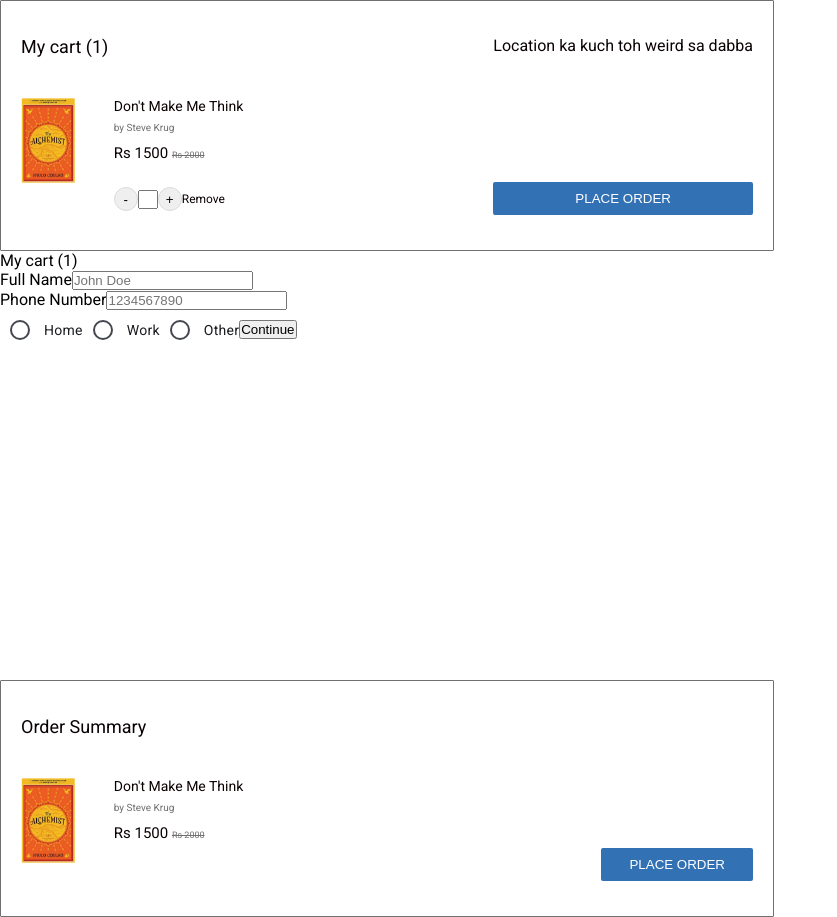
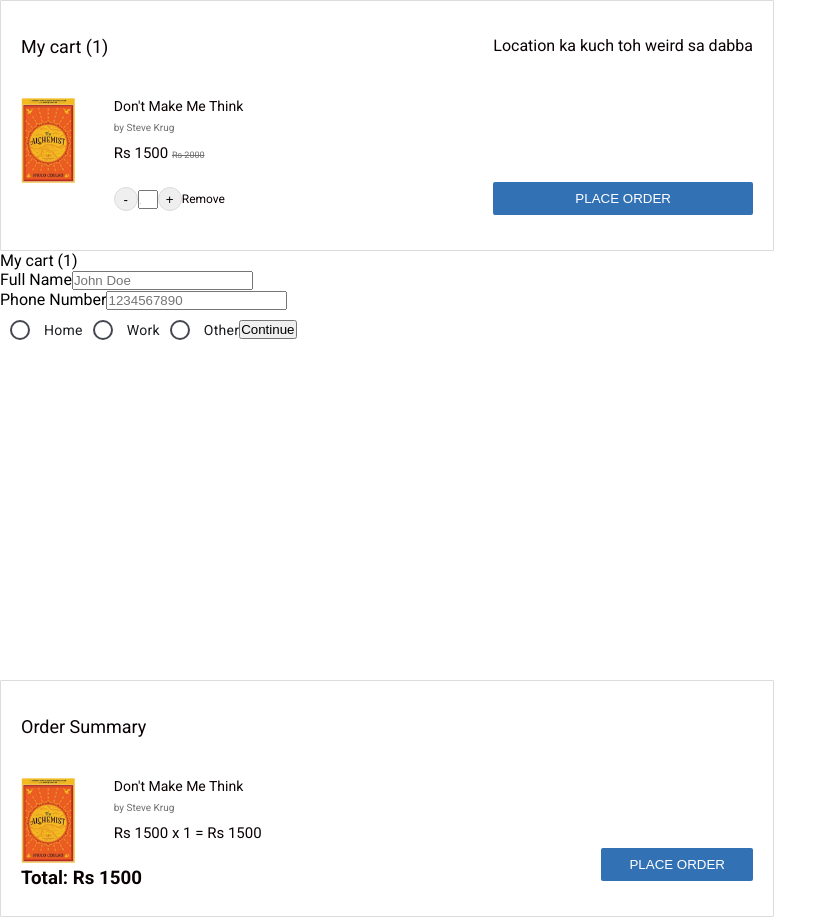
Before and after one commit to DarshikaNemani/Bookstore, an Angular app: page /order in a window 1280 px wide. Shown: the whole page, without its empty margins (0-837 px from the left). Built offline with nearby package versions, Linux system fonts and the light colour scheme; sample sign-in values are in the browser's storage.

Commit message:
Add: order page

```diff
--- a/src/app/pages/order/order.component.css
+++ b/src/app/pages/order/order.component.css
@@ -1,6 +1,6 @@
 .my-cart-container,
 .order-summary-container {
-    border: 1px solid #707070;
+    border: 1px solid #DCDCDC;
     display: flex;
     width: 774px;
     height: 251px;
--- a/src/app/pages/order/order.component.html
+++ b/src/app/pages/order/order.component.html
@@ -2,28 +2,30 @@
     <div class="my-cart-container">
         <div class="my-cart-left-container">
             <div class="my-cart-title">
-                <p class="my-cart-title">My cart (1)</p>
+                <p class="my-cart-title">My cart ({{orderItems.length}})</p>
             </div>
-            <div class="my-cart-main">
+            <div class="my-cart-main" *ngFor="let item of orderItems; let i = index">
                 <div class="my-cart-image">
                     <img src="Image 7.png" alt="Book Image">
                 </div>
                 <div class="my-cart-details">
-                    <p class="my-cart-book-name">Don't Make Me Think</p>
+                    <p class="my-cart-book-name">{{item.product_name}}</p>
                     <p class="my-cart-book-author">by Steve Krug</p>
                     <div class="my-cart-price-container">
-                        <span class="my-cart-book-discount">Rs 1500 </span>
+                        <span class="my-cart-book-discount">Rs {{item.product_price}} </span>
                         <span class="my-cart-book-price">
                             <del>Rs 2000</del>
                         </span>
                     </div>
                     <div class="my-cart-book-quantity">
                         <div class="my-cart-book-quantity-change">
-                            <button class="my-cart-book-decrease">-</button>
-                            <input type="number">
-                            <button class="my-cart-book-increase">+</button>
+                            <button class="my-cart-book-decrease"
+                                    (click)="updateQuantity(i, item.product_quantity - 1)">-</button>
+                            <input type="number" [value]="item.product_quantity" readonly>
+                            <button class="my-cart-book-increase"
+                                    (click)="updateQuantity(i, item.product_quantity + 1)">+</button>
                             <div class="my-cart-book-quantity-change">
-                                <a href="">Remove</a>
+                                <a href="javascript:void(0)" (click)="removeItem(i)">Remove</a>
                             </div>
                         </div>
                     </div>
@@ -31,37 +33,44 @@
             </div>
         </div>
         <div class="my-cart-right-container">
-            <div class="my-cart-location"> Location ka kuch toh weird sa dabba</div>
-            <button class="blue-button">PLACE ORDER</button>
+            <div class="my-cart-location">Location ka kuch toh weird sa dabba</div>
+            <button class="blue-button"
+                    (click)="placeOrder()"
+                    [disabled]="isLoading || orderItems.length === 0">
+                {{isLoading ? 'PLACING ORDER...' : 'PLACE ORDER'}}
+            </button>
         </div>
     </div>
 
     <app-address-form/>
-
 
     <div class="order-summary-container">
         <div class="my-cart-left-container">
             <div class="my-cart-title">
                 <p class="my-cart-title">Order Summary</p>
             </div>
-            <div class="my-cart-main">
+            <div class="my-cart-main" *ngFor="let item of orderItems">
                 <div class="my-cart-image">
                     <img src="Image 7.png" alt="Book Image">
                 </div>
                 <div class="my-cart-details">
-                    <p class="my-cart-book-name">Don't Make Me Think</p>
+                    <p class="my-cart-book-name">{{item.product_name}}</p>
                     <p class="my-cart-book-author">by Steve Krug</p>
                     <div class="my-cart-price-container">
-                        <span class="my-cart-book-discount">Rs 1500 </span>
-                        <span class="my-cart-book-price">
-                            <del>Rs 2000</del>
-                        </span>
+                        <span class="my-cart-book-discount">Rs {{item.product_price}} x {{item.product_quantity}} = Rs {{item.product_price * item.product_quantity}}</span>
                     </div>
                 </div>
             </div>
+            <div class="total-price" *ngIf="orderItems.length > 0">
+                <h3>Total: Rs {{getTotalPrice()}}</h3>
+            </div>
         </div>
         <div class="my-cart-right-container">
-            <button class="blue-button">PLACE ORDER</button>
+            <button class="blue-button"
+                    (click)="placeOrder()"
+                    [disabled]="isLoading || orderItems.length === 0">
+                {{isLoading ? 'PLACING ORDER...' : 'PLACE ORDER'}}
+            </button>
         </div>
     </div>
 </div>
--- a/src/app/pages/order/order.component.ts
+++ b/src/app/pages/order/order.component.ts
@@ -1,12 +1,68 @@
 import { Component } from '@angular/core';
+import { Router } from '@angular/router';
+import { CommonModule } from '@angular/common';
 import { AddressFormComponent } from "../../components/address-form/address-form.component";
+import { HttpService } from '../../services/http.service';
+import { OrderRequest, OrderItem } from '../../services/models';
 
 @Component({
   selector: 'app-order',
-  imports: [AddressFormComponent],
+  imports: [AddressFormComponent, CommonModule],
   templateUrl: './order.component.html',
   styleUrl: './order.component.css'
 })
 export class OrderComponent {
+  isLoading = false;
+  orderItems: OrderItem[] = [
+    {
+      product_id: "5f60c89223809243e2528781",
+      product_name: "Don't Make Me Think",
+      product_quantity: 1,
+      product_price: 1500
+    }
+  ];
 
+  constructor(
+    private httpService: HttpService,
+    private router: Router
+  ) {}
+
+  placeOrder(): void {
+    this.isLoading = true;
+
+    const orderRequest: OrderRequest = {
+      orders: this.orderItems
+    };
+
+    this.httpService.placeOrder(orderRequest).subscribe({
+      next: (response) => {
+        console.log('Order placed successfully:', response);
+        this.isLoading = false;
+        // Navigate to order success page
+        this.router.navigate(['/order/success']);
+      },
+      error: (error) => {
+        console.error('Error placing order:', error);
+        this.isLoading = false;
+        // Handle error (show toast, alert, etc.)
+        alert('Failed to place order. Please try again.');
+      }
+    });
+  }
+
+  updateQuantity(index: number, newQuantity: number): void {
+    if (newQuantity > 0) {
+      this.orderItems[index].product_quantity = newQuantity;
+    }
+  }
+
+  removeItem(index: number): void {
+    this.orderItems.splice(index, 1);
+  }
+
+  getTotalPrice(): number {
+    return this.orderItems.reduce((total, item) =>
+      total + (item.product_price * item.product_quantity), 0
+    );
+  }
 }
```
